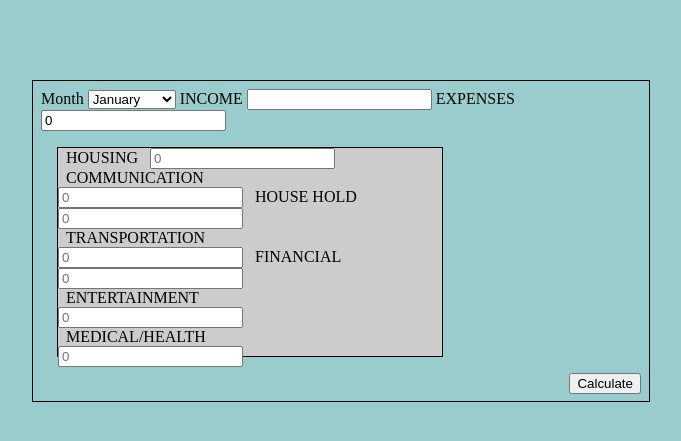
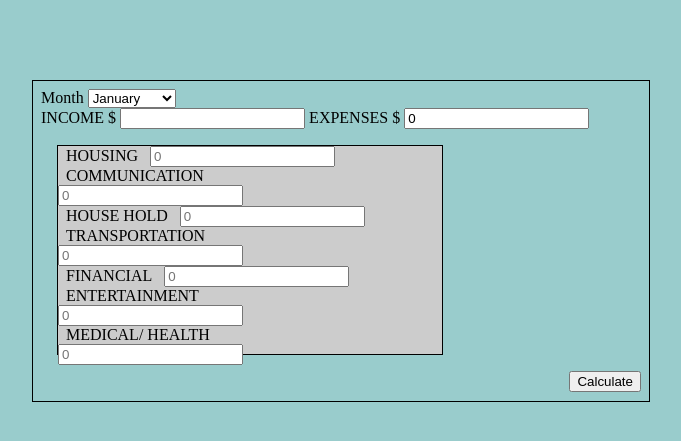
Before and after one commit to duniyagwan/web-app, a PHP site: page / in a window 1280 px wide. Shown: the top 441 px of the page, without its empty margins (448-1129 px from the left). Run offline with PHP 8.4, Linux system fonts and the light colour scheme.

Commit message:
made a few changes

```diff
--- a/budgetcalculator/index.php
+++ b/budgetcalculator/index.php
@@ -44,42 +44,52 @@ $total_expenses = $housing + $communication + $household + $transportation + $fi
 			</select>
 
 
-
-          <label for="income">INCOME</label>
+		<div class="box">
+          <label for="income">INCOME  $</label>
           <input type="number" id="income" name="income">
 
 
-          <label for="expense">EXPENSES</label>
-          <input type="number" id="expenses" name="expense"  value="<?php if(isset($total_expenses)){ echo $total_expenses;}?>">
+          <label for="expenses">EXPENSES  $</label>
+          <input type="number" id="expenses" name="expenses"  value="<?php if(isset($total_expenses)){ echo $total_expenses;}?>">
+		</div>
 
 	 	<div class="top">
-          <label for="housing">HOUSING</label>
-          <input type="number" id="housing" name="housing" placeholder="0">
+			<div class="inputField">
+			  <label for="housing">HOUSING</label>
+			  <input type="number" class="inputArea" id="housing" name="housing" placeholder="0">
+			</div>
 
 
+			<div class="inputField">
+	      <label for="communication">COMMUNICATION</label>
+          <input type="number" class="inputArea" id="communication" name="communication" placeholder="0">
+			</div>
 
-	      <label for="communication">COMMUNICATION</label>
-          <input type="number" id="communication" name="communication" placeholder="0">
+	 		<div class="inputField">
+          <label for="household">HOUSE HOLD</label>
+          <input type="number" class="inputArea" id="household" name="household"  placeholder="0">
+			</div>
 
+			<div class="inputField">
+          <label for="transportation">TRANSPORTATION</label>
+          <input type="number" class="inputArea" id="transportation" name="transportation"  placeholder="0">
+			</div>
 
-          <label for="household">HOUSE HOLD</label>
-          <input type="number" id="household" name="household"  placeholder="0">
+			<div class="inputField">
+          <label for="financial">FINANCIAL</label>
+          <input type="number" class="inputArea" id="financial" name="financial"  placeholder="0">
+			</div>
 
+	 		<div class="inputField">
+          <label for="entertainment">ENTERTAINMENT</label>
+          <input type="number" class="inputArea" id="entertainment" name="entertainment"  placeholder="0">
+			</div>
 
-          <label for="transportation">TRANSPORTATION</label>
-          <input type="number" id="transportation" name="transportation"  placeholder="0">
+	 		<div class="inputField">
+          <label for="medical">MEDICAL/ HEALTH</label>
+          <input type="number" class="inputArea" id="medical" name="medical"  placeholder="0">
+		  </div>
 
-
-          <label for="financial">FINANCIAL</label>
-          <input type="number" id="financial" name="financial"  placeholder="0">
-
-
-          <label for="entertainment">ENTERTAINMENT</label>
-          <input type="number" id="entertainment" name="entertainment"  placeholder="0">
-
-
-          <label for="medical">MEDICAL/HEALTH</label>
-          <input type="number" id="medical" name="medical"  placeholder="0">
 		</div>
 	 	 <button>Calculate</button>
 
```
